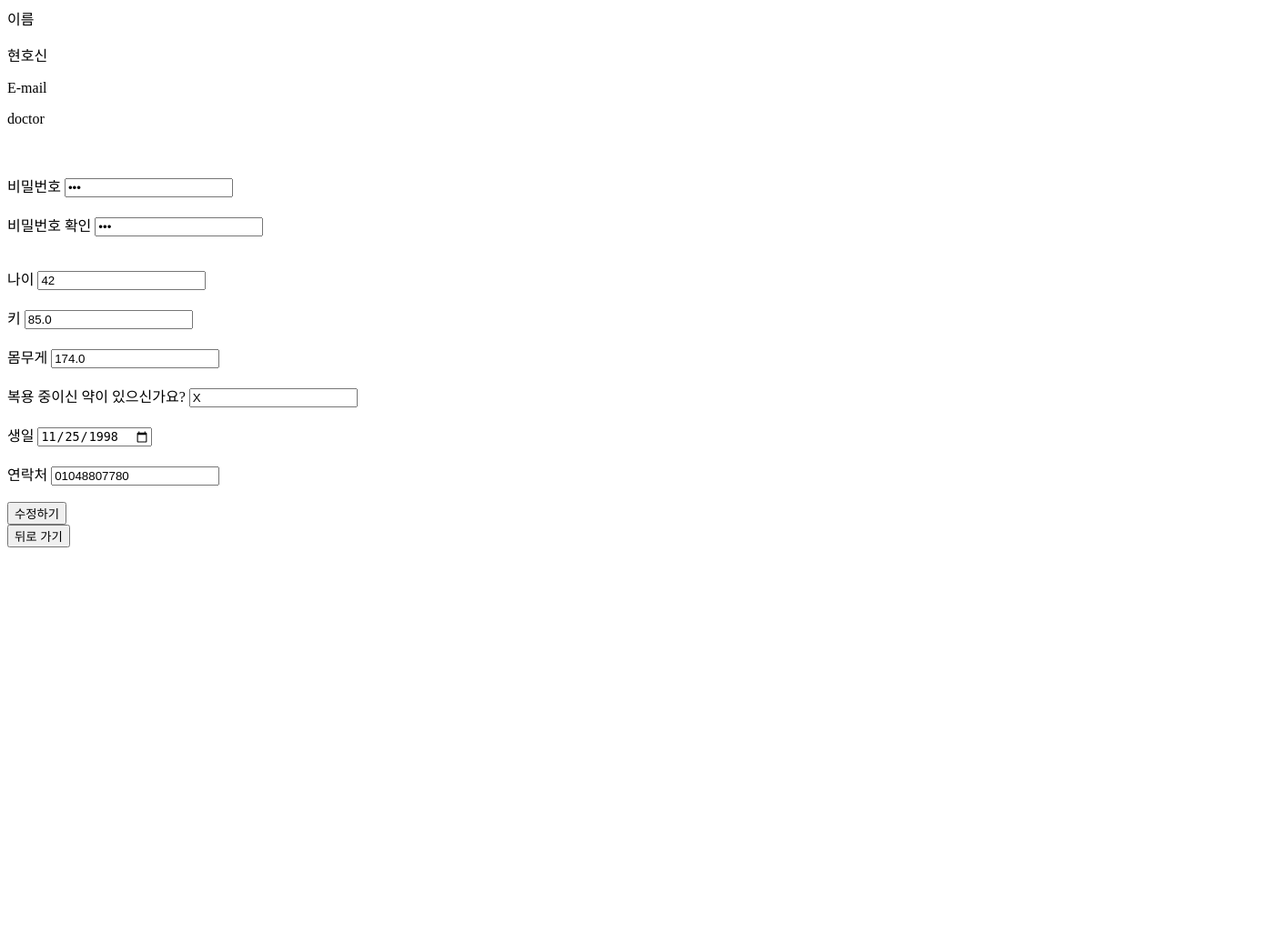
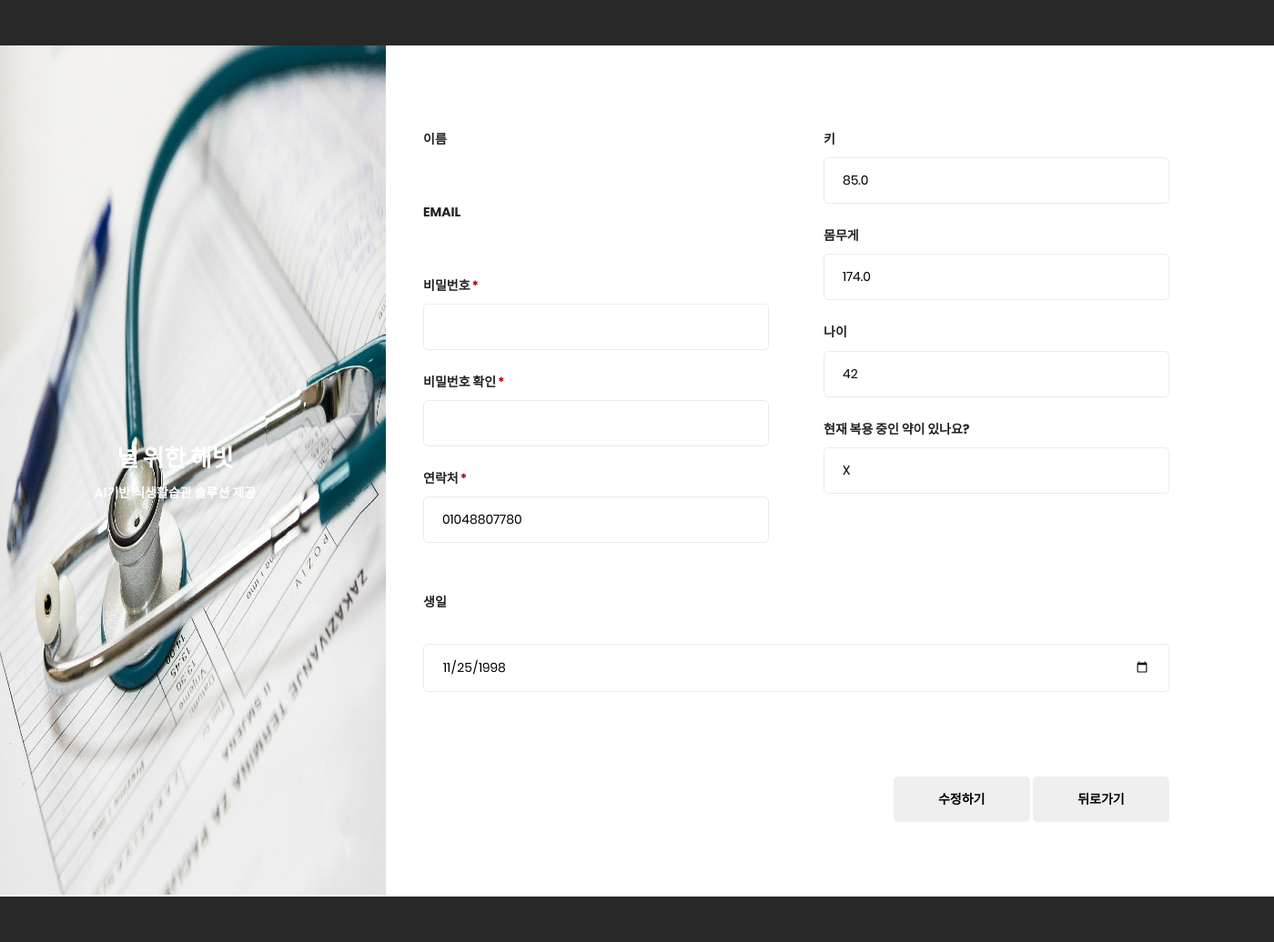
Before and after one commit to gothae/habit, a Flask app: page /updateUser in a window 1400 px wide. Shown: the whole page at 91% size. Before the commit the page ends 602 px from the top, so only its background shows below. Run offline with Flask 2, Linux system fonts and the light colour scheme; a user stored in the database is signed in; data comes from the database, SQL or seed files in the repository; some libraries are stand-ins or nearby versions.

Commit message:
updateUser 디자인

```diff
--- a/backend/templates/updateUser.html
+++ b/backend/templates/updateUser.html
@@ -1,68 +1,100 @@
 <!DOCTYPE html>
 <html lang="en">
+
 <head>
     <meta charset="UTF-8">
-    <meta http-equiv="X-UA-Compatible" content="IE=edge">
     <meta name="viewport" content="width=device-width, initial-scale=1.0">
-    <title>Document</title>
+    <meta http-equiv="X-UA-Compatible" content="ie=edge">
+    <title>Sign Up Form by Colorlib</title>
+
+    <!-- Font Icon -->
+    <link rel="stylesheet" href="../static/fonts/signup/material-design-iconic-font.min.css">
+    <link rel="stylesheet" href="../static/vendor/signup/nouislider.min.css">
+
+    <!-- Main css -->
+    <link rel="stylesheet" href="../static/css/signup/style.css">
 </head>
+
 <body>
-    <form method="post">
-        <div class="form-group first">
-            <label for="updateName">이름</label>
-            <p id="updateName" name="updateName">{{user[1]}}</p>
+
+    <div class="main">
+
+        <div class="container">
+            <div class="signup-content">
+                <div class="signup-img">
+                    <img src="../static/img/medical-g8c48bf3f1_1920.jpg" alt="">
+                    <div class="signup-img-content">
+                        <h2>널 위한 해빗</h2>
+                        <p>AI기반 식생활습관 솔루션 제공</p>
                     </div>
-        <div class="form-group last mb-3">
-            <label for="updateEmail">E-mail</label>
-            <p id="updateEmail" name="updateEmail">{{user[0]}}</p><br><br>
-
-            <label for="updatePassword">비밀번호</label>
-            <input type="password" class="form-control" id="updatePassword" name="updatePassword" onchange="isSame()" value="{{user[2]}}"
-                required /><br><br>
-
-            <label for="updatePasswordCheck">비밀번호 확인</label>
-            <input type="password" class="form-control" id="updatePasswordCheck" name="updatePasswordCheck" onchange="isSame()" value="{{user[2]}}"
-                required /><br><br>
-            <p id="same"></p>
-
+                </div>
+                <div class="signup-form">
+                    <form method="POST" class="register-form" id="register-form">
+                        <div class="form-row">
+                            <div class="form-group">
+                                <div class="form-input">
+                                    <label for="userName">이름</label>
+                                    <p name="userName" id="userName">{{user[1]}}</p>
+                                </div>
+                                <div class="form-input">
+                                    <label for="userEmail">Email</label>
+                                    <p name="userEmail" id="userEmail">{{user[0]}}</p>
+                                </div>
+                                <div class="form-input form-password">
+                                    <label for="updatePassword" class="required">비밀번호</label>
+                                    <input type="password" name="updatePassword" id="updatePassword" />
+                                </div>
+                                <div class="form-input form-password">
+                                    <label for="updatePasswordCheck" class="required">비밀번호 확인</label>
+                                    <input type="password" name="updatePasswordCheck" id="updatePasswordCheck" />
+                                </div>
+                                <div class="form-input">
+                                    <label for="updatePhoneNum" class="required">연락처</label>
+                                    <input type="text" name="updatePhoneNum" id="updatePhoneNum" value="{{user[11]}}" />
+                                </div>
+                            </div>
+                            <div class="form-group">
+                                <div class="form-input">
+                                    <label for="updateHeight">키</label>
+                                    <input type="number" name="updateHeight" id="updateHeight" value="{{user[5]}}" />
+                                </div>
+                                <div class="form-input">
+                                    <label for="updateWeight">몸무게</label>
+                                    <input type="number" name="updateWeight" id="updateWeight" value="{{user[6]}}" />
+                                </div>
+                                <div class="form-input">
                                     <label for="updateAge">나이</label>
-            <input type="number" class="form-control" id="updateAge" name="updateAge" value="{{user[4]}}" required /><br><br>
-
-            <label for="updateHeight">키</label>
-            <input type="number" class="form-control" id="updateHeight" name="updateHeight" value="{{user[5]}}" required /><br><br>
-
-            <label for="updateWeight">몸무게</label>
-            <input type="number" class="form-control" id="updateWeight" name="updateWeight" value="{{user[6]}}" required /><br><br>
-
-            <label for="updateMedicine">복용 중이신 약이 있으신가요?</label>
-            <input type="text" class="form-control" id="updateMedicine" name="updateMedicine" value="{{user[10]}}"/><br><br>
-
-            <label for="updateBirthDate">생일</label>
-            <input type="date" class="form-control" id="updateBirthDate" name="updateBirthDate" value="{{user[7]}}" required /><br><br>
-
-            <label for="updatePhoneNum">연락처</label>
-            <input type="text" class="form-control" id="updatePhoneNum" name="updatePhoneNum" value="{{user[11]}}" required /><br><br>
+                                    <input type="number" name="updateAge" id="updateAge" value="{{user[4]}}" />
+                                </div>
+                                <div class="form-input">
+                                    <label for="updateMedicine">현재 복용 중인 약이 있나요?</label>
+                                    <input type="없음" name="updateMedicine" id="updateMedicine" value="{{user[10]}}" />
+                                </div>
+                            </div>
+                        </div>
+                        <div class="donate-us">
+                            <label>생일</label>
+                            <input type="date" name="userBirthDate" value="{{user[7]}}">
+                        </div>
+                        <div class="form-submit">
+                            <input type="submit" value="수정하기" class="submit" name="submit" onclick="update()" />
+                            <input type="submit" value="뒤로가기" class="submit" onclick="location.href='../main'" />
+                        </div>
+                    </form>
+                </div>
+            </div>
         </div>
 
-        <input type="submit" value="수정하기" class="btn btn-block py-2 btn-primary" onclick="update()"><br>
-        <button type="button" onclick="location.href='../main'">뒤로 가기</button>
-    </form>
+    </div>
+
+    <!-- JS -->
+    <script src="../static/vendor/signup/jquery.min.js"></script>
+    <script src="../static/vendor/signup/nouislider.min.js"></script>
+    <script src="../static/vendor/signup/wNumb.js"></script>
+    <script src="../static/vendor/signup/jquery.validate.min.js"></script>
+    <script src="../static/vendor/signup/additional-methods.min.js"></script>
+    <script src="../static/vendor/signup/main.js"></script>
     <script>
-        var pw = document.getElementById('updatePassword').value;
-        var pwck = document.getElementById('updatePasswordCheck').value;
-
-        function isSame() {
-            if (document.getElementById('updatePassword').value != '' && document.getElementById('updatePasswordCheck').value != '') {
-
-                if (document.getElementById('updatePassword').value != document.getElementById('updatePasswordCheck').value) {
-                    document.getElementById('same').innerHTML = '비밀번호가 일치하지 않습니다';
-                    document.getElementById('same').style.color = "red";
-                } else {
-                    document.getElementById('same').innerHTML = '비밀번호가 일치합니다'
-                    document.getElementById('same').style.color = 'blue';
-                }
-            }
-        }
         function update() {
             var ans = confirm('이대로 수정하시겠습니까??')
             if (ans) {
@@ -72,5 +104,6 @@
             }
         }
     </script>
-</body>
+</body><!-- This templates was made by Colorlib (https://colorlib.com) -->
+
 </html>
```
Also changed, not shown: backend/templates/register.html (+13 -0 lines). Lines whose indentation alone changed are shown as unchanged.
